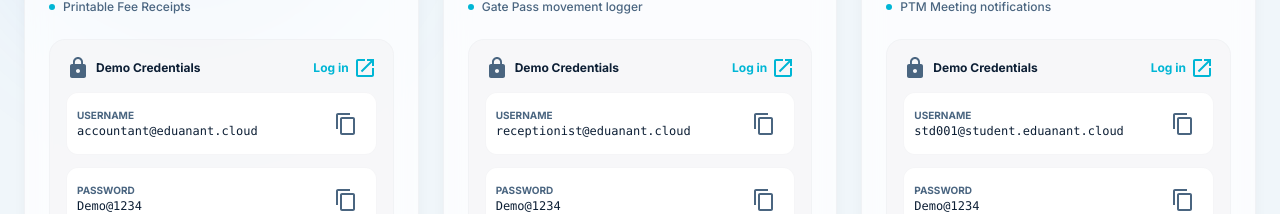
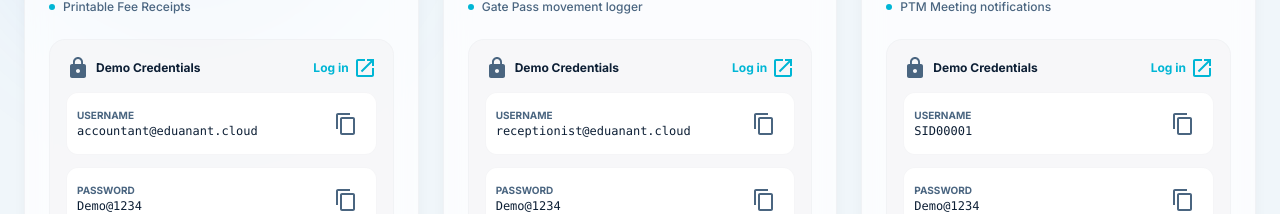
Before and after one commit to Sumit21adm/eduanant, a React (Vite) app: page /demo in a window 1280 px wide. Shown: the part 1678-1892 px from the top of the page. Built offline with nearby package versions, Linux system fonts and the light colour scheme.

Commit message:
feat: pre-populate demo credentials in login URL

```diff
--- a/src/pages/DemoPage.tsx
+++ b/src/pages/DemoPage.tsx
@@ -82,7 +82,7 @@ const DEMO_ROLES = [
         role: 'Student & Parent',
         icon: PeopleIcon,
         description: 'Personalized student and guardian portal. Download homework assignments, view attendance charts, examine test results, and print report cards.',
-        username: 'std001@student.eduanant.cloud',
+        username: 'SID00001',
         password: 'Demo@1234',
         color: 'from-rose-600 to-red-600',
         textColor: 'text-rose-400 dark:text-rose-300',
@@ -207,7 +207,7 @@ export default function DemoPage() {
                                             <LockIcon className="w-3.5 h-3.5 text-text-secondary" />
                                             <span className="font-bold text-text-primary">Demo Credentials</span>
                                         </div>
-                                        <a href="https://demo.eduanant.cloud" target="_blank" rel="noopener noreferrer" className="text-[#00b6d5] hover:underline flex items-center gap-1 font-bold">
+                                        <a href={`https://demo.eduanant.cloud/login?username=${encodeURIComponent(role.username)}&password=${encodeURIComponent(role.password)}`} target="_blank" rel="noopener noreferrer" className="text-[#00b6d5] hover:underline flex items-center gap-1 font-bold">
                                             Log in <OpenInNewIcon className="w-3 h-3" />
                                         </a>
                                     </div>
```
